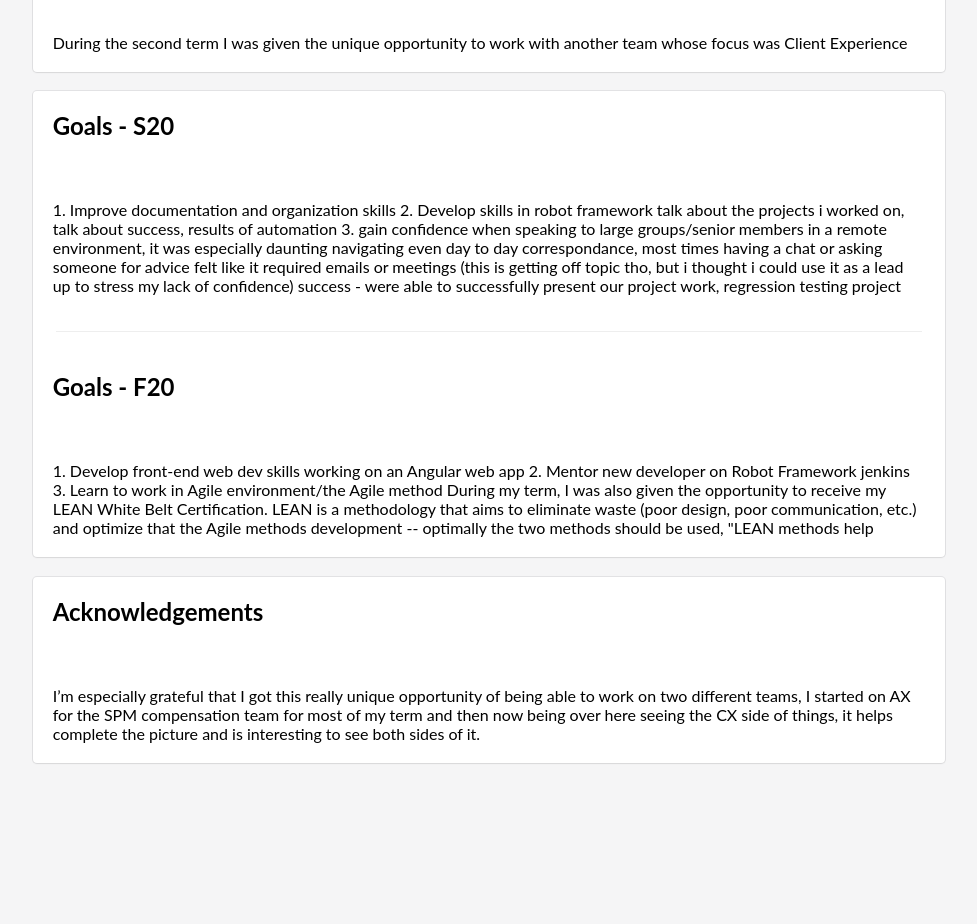
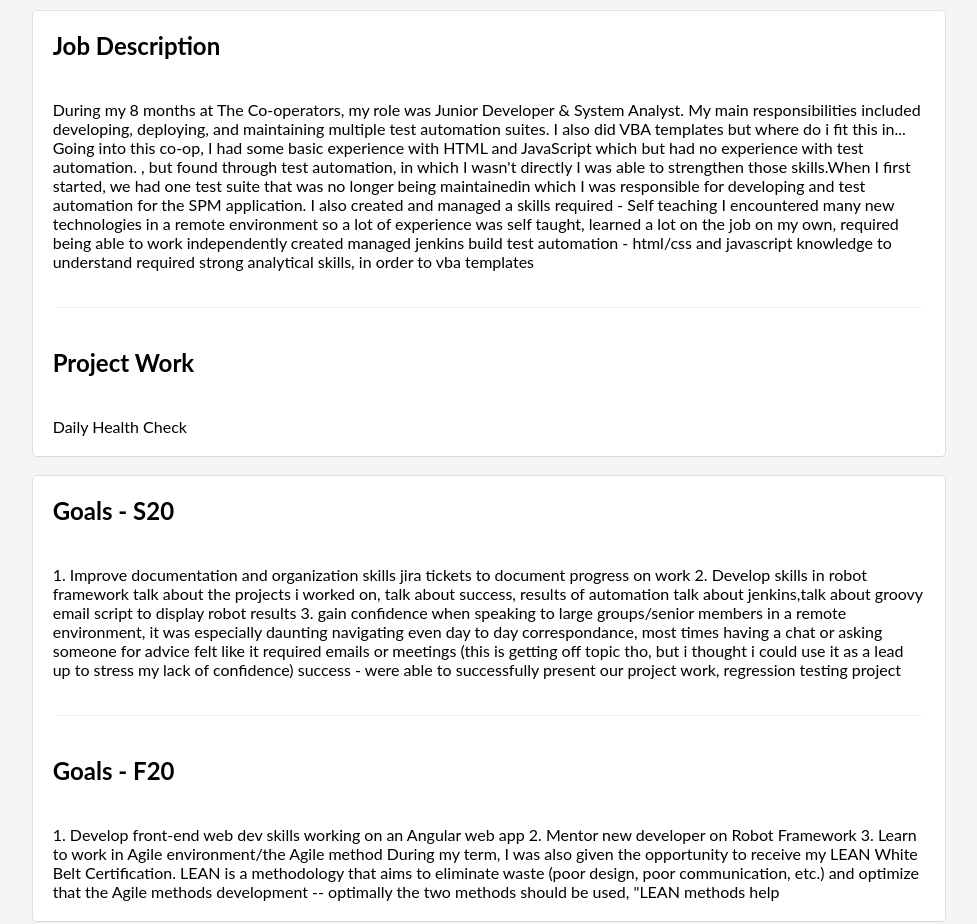
Before and after one commit to BrittanyMueller/WorkTermReports, a plain HTML site: page work-term1+2.html in a window 1280 px wide. Shown: the part 838-1762 px from the top of the page, without its empty margins (276-1253 px from the left). Before the commit the page ends 1692 px from the top, so only its background shows below. Drawn offline with Linux system fonts and the light colour scheme.

Commit message:
Adjusting padding on paragraphs. Report content wip

```diff
--- a/style.css
+++ b/style.css
@@ -88,3 +88,6 @@ hr {
 .card h2, p {
     padding: 20px;
 }
+.card p {
+    padding-top: 0;
+}
--- a/work-term1+2.html
+++ b/work-term1+2.html
@@ -64,11 +64,42 @@
         </div>
 
         <div class="card">
+            <h2>Job Description</h2>
+            <p>
+                During my 8 months at The Co-operators, my role was Junior Developer & System Analyst.
+                My main responsibilities included developing, deploying, and maintaining multiple test automation suites.
+                I also did VBA templates but where do i fit this in...
+                Going into this co-op, I had some basic experience with HTML and JavaScript which but had no experience with test automation.
+                , but found through test automation,
+                in which I wasn't directly I was able to strengthen those skills.When I first started, we had one test suite that was no longer being maintainedin which I was responsible
+                for developing and  test automation for the SPM application.  I also created and managed a
+                skills required
+                -
+                Self teaching
+                I encountered many new technologies
+                in a remote environment so a lot of experience was self taught, learned a lot on the job on my own,
+                required being able to work independently
+                created managed jenkins build
+                test automation - html/css and javascript knowledge to understand
+                required strong analytical skills, in order to
+                vba templates
+
+
+            </p>
+            <hr>
+            <h2>Project Work</h2>
+            <p>Daily Health Check</p>
+        </div>
+
+        <div class="card">
             <h2>Goals - S20</h2>
             <p>
                 1. Improve documentation and organization skills
+                jira tickets to document progress on work
+
                 2. Develop skills in robot framework
                 talk about the projects i worked on, talk about success, results of automation
+                talk about jenkins,talk about groovy email script to display robot results
                 3. gain confidence when speaking to large groups/senior members
                 in a remote environment, it was especially daunting navigating even day to day correspondance,
                 most times having a chat or asking someone for advice felt like it required emails or meetings
@@ -81,7 +112,7 @@
                 1. Develop front-end web dev skills working on an Angular web app
 
                 2.	Mentor new developer on Robot Framework
-                jenkins
+
                 3. Learn to work in Agile environment/the Agile method
                 During my term, I was also given the opportunity to receive my LEAN White Belt Certification.
                 LEAN is a methodology that aims to eliminate waste (poor design, poor communication, etc.) and optimize
```
